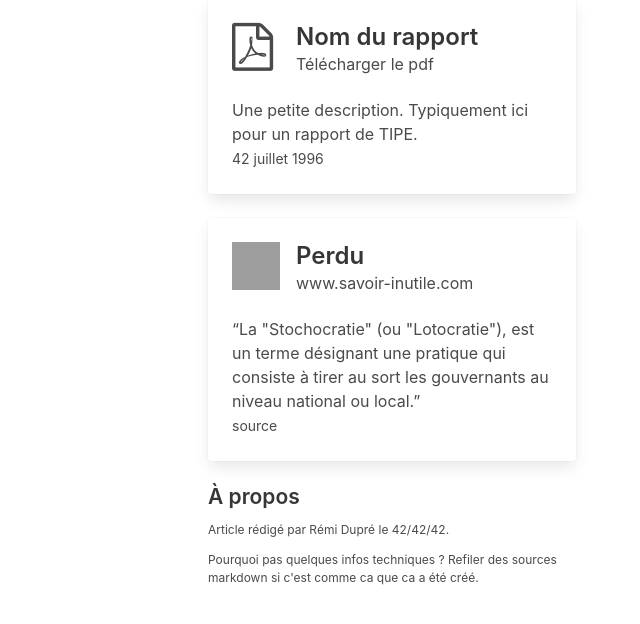
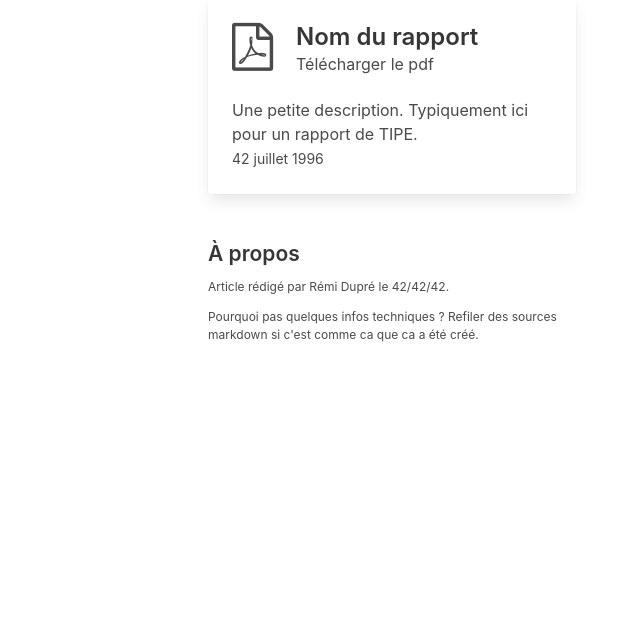
Before and after one commit to remi-dupre/facing, a Django app: template blog/templates/articles/index.html in a window 1280 px wide. Shown: the part 149-773 px from the top of the page, without its empty margins (640-1280 px from the left). Run offline with Django 3.2, Linux system fonts and the light colour scheme; the template is opened without the code that fills it, so the values that code supplies are empty; some libraries are stand-ins or nearby versions; grey boxes are pictures that could not be loaded.

Commit message:
Implémentation de savoir-inutile

```diff
--- a/blog/templates/articles/index.html
+++ b/blog/templates/articles/index.html
@@ -88,28 +88,7 @@
               <!-- Useless pannel -->
               <div class="columns">
                 <div class="column">
-                  <div class="card">
-                    <div class="card-content">
-                      <div class="media">
-                        <div class="media-left">
-                          <figure class="image is-48x48">
-                            <img src="https://www.savoir-inutile.com/img/dog.png" style="height:48px;" />
-                          </figure>
-                        </div>
-                        <a href="">
-                          <div class="media-content">
-                            <p class="title is-4">Perdu</p>
-                            <p class="subtitle is-6">www.savoir-inutile.com</p>
-                          </div>
-                        </a>
-                      </div>
-                      <div class="content">
-                        “La "Stochocratie" (ou "Lotocratie"), est un terme désignant une pratique qui consiste à tirer au sort les gouvernants au niveau national ou local.”
-                        <br />
-                        <small>source</small>
-                      </div>
-                    </div>
-                  </div>
+
                 </div>
               </div>
 
--- a/blog/views.py
+++ b/blog/views.py
@@ -4,6 +4,7 @@ from django.template import loader
 from .articles import descs as article_descs
 
 from .cards.github import GithubCard
+from .cards.useless import UselessCard
 
 
 def read_article(request, article_name) :
@@ -23,6 +24,9 @@ def read_article(request, article_name) :
     for card in description['cards'] :
         context['card_list'].append(card.html(request))
 
+    # Easter egg
+    context['card_list'].append(UselessCard().html(request))
+
     navbar = loader.get_template('main/navbar.html')
     context['navbar'] = navbar.render(context, request)
 
```
Also changed, not shown: blog/cards/useless.py (added, +32 -0 lines).
